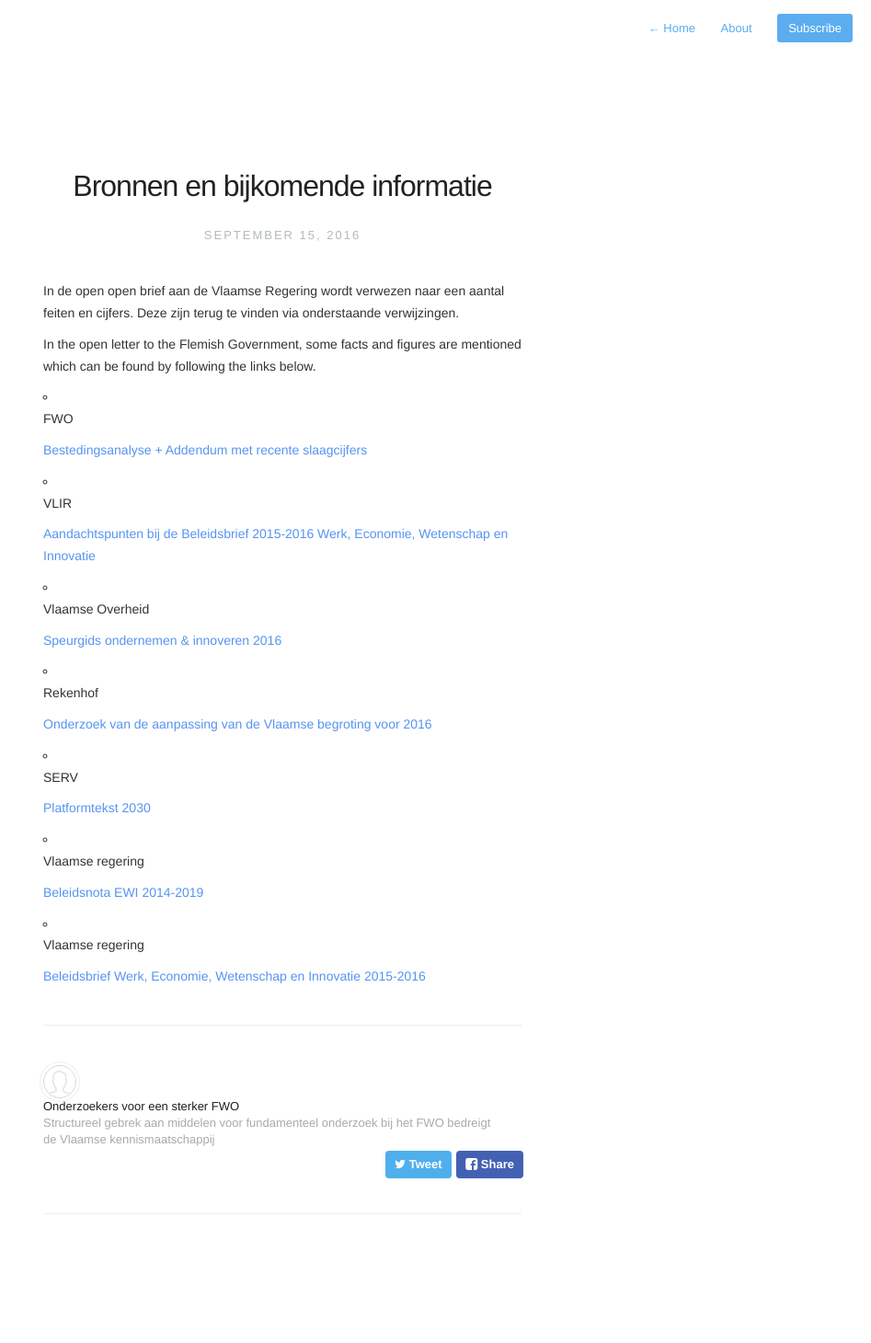
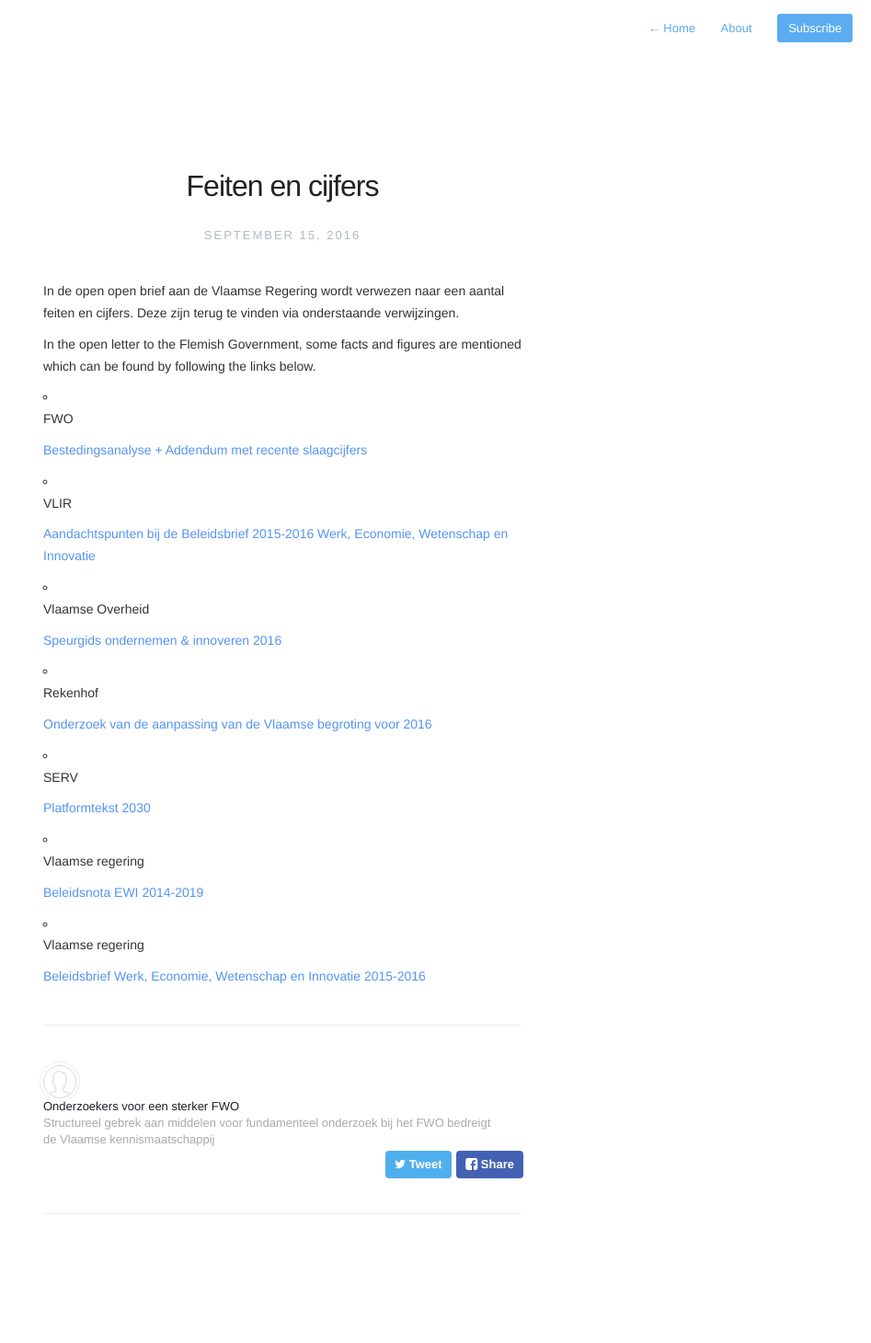
Before and after one commit to KrisJanssen/sterkFWO, a Jekyll site: the page built from _posts/2016-09-21-Additional-Resources.md, in a window 1280 px wide. Shown: the whole page at 92% size, without its empty margins (333-1280 px from the left). Built offline with Jekyll 4.4.1, drawn with Linux system fonts in a browser that asks for light colours; nearby versions of some CDN libraries; Markdown is read by kramdown in place of the engine named in the settings.

Commit message:
Minor edits

```diff
--- a/_posts/2016-09-21-Additional-Resources.md
+++ b/_posts/2016-09-21-Additional-Resources.md
@@ -1,8 +1,8 @@
 ---
-title: Bronnen en bijkomende informatie
+title: Feiten en cijfers
 date:
   'Wed Sep 15 2016 08:55:00 GMT+0100 (CET)': null
-description: Bijkomende informatie
+description: Feiten en cijfers
 published: true
 ---
 In de open open brief aan de Vlaamse Regering wordt verwezen naar een aantal feiten en cijfers. Deze zijn terug te vinden via onderstaande verwijzingen.
```
